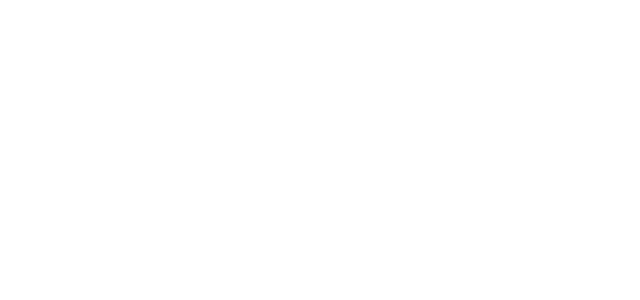
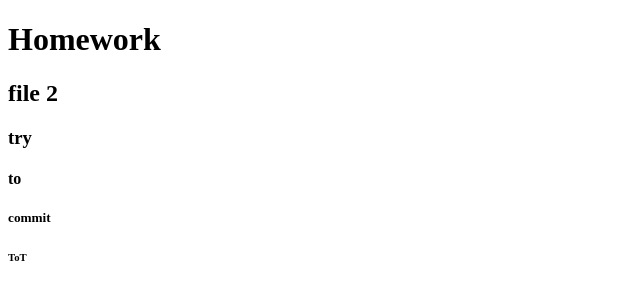
Before and after one commit to doctoey/jsdhw, a plain HTML site: page hw1.2.html in a window 1280 px wide. Shown: the whole page, without its empty margins (0-640 px from the left). Drawn offline with Linux system fonts and the light colour scheme.

Commit message:
add h1 to h6

```diff
--- a/hw1.2.html
+++ b/hw1.2.html
@@ -7,6 +7,11 @@
     <title>Document</title>
 </head>
 <body>
-
+    <h1>Homework</h1>
+    <h2>file 2</h2>
+    <h3>try</h3>
+    <h4>to</h4>
+    <h5>commit</h5>
+    <h6>ToT</h6>
 </body>
 </html>
```
